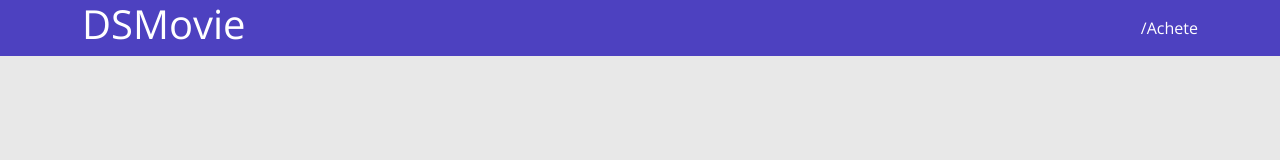
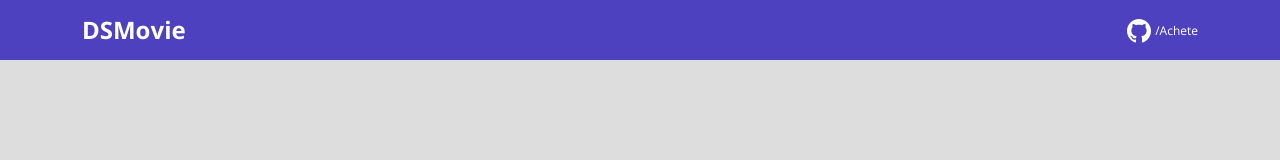
Before and after one commit to Achette/DSMovie, a plain HTML site: page index.html in a window 1280 px wide. Drawn offline with nearby package versions, Linux system fonts and the light colour scheme.

Commit message:
added github logo

```diff
--- a/assets/css/style.css
+++ b/assets/css/style.css
@@ -1,24 +1,48 @@
-@import url('https://fonts.googleapis.com/css2?family=Open+Sans:wght@300;400;700&display=swap');
+@import url("https://fonts.googleapis.com/css2?family=Open+Sans:wght@300;400;700&display=swap");
+
+:root {
+  --bg-gray: #ddd;
+  --color-primary: #4d41c0;
+  --white: #fff;
+}
 
 * {
   margin: 0;
   padding: 0;
   box-sizing: border-box;
-    font-family: 'Open Sans', sans-serif;
+  font-family: "Open Sans", sans-serif;
+}
+
+h1, h2, h3, h4 {
+    margin: 0;
 }
 
 body {
-    background-color: #e8e8e8;
+  background-color: var(--bg-gray);
 }
 
 header {
-    background-color: #4d41c0;
-    color: #fff;
+  background-color: var(--color-primary);
+  color: var(--white);
+  height: 60px;
+  display: flex;
+  align-items: center;
 }
 
-a, a:hover {
+a,
+a:hover {
   color: unset;
   text-decoration: none;
+}
+
+nav h1 {
+  font-size: 24px;
+  font-weight: 700;
+}
+
+nav a {
+  font-size: 12px;
+  font-weight: 400;
 }
 
 .nav-content {
--- a/index.html
+++ b/index.html
@@ -1,31 +1,33 @@
 <!DOCTYPE html>
 <html lang="pt-br">
-  <head>
+
+<head>
     <meta charset="UTF-8" />
     <meta http-equiv="X-UA-Compatible" content="IE=edge" />
     <meta name="viewport" content="width=device-width, initial-scale=1.0" />
 
     <!-- CSS only -->
-    <link
-      href="https://cdn.jsdelivr.net/npm/bootstrap@5.1.3/dist/css/bootstrap.min.css"
-      rel="stylesheet"
-      integrity="sha384-1BmE4kWBq78iYhFldvKuhfTAU6auU8tT94WrHftjDbrCEXSU1oBoqyl2QvZ6jIW3"
-      crossorigin="anonymous"
-    />
+    <link href="https://cdn.jsdelivr.net/npm/bootstrap@5.1.3/dist/css/bootstrap.min.css" rel="stylesheet"
+        integrity="sha384-1BmE4kWBq78iYhFldvKuhfTAU6auU8tT94WrHftjDbrCEXSU1oBoqyl2QvZ6jIW3" crossorigin="anonymous" />
 
     <link rel="stylesheet" href="./assets/css/style.css" />
 
     <title>DSMovies</title>
-  </head>
+</head>
 
-  <body>
+<body>
 
     <header>
         <nav class="nav-content container">
             <h1>DSMovie</h1>
-            <a href="https://github.com/Achette" target="__blank">/Achete</a>
+            <div>
+                <img src="./assets/img/Github.svg" alt="">
+                <a href="https://github.com/Achette" target="__blank">/Achete</a>
+            </div>
+
         </nav>
     </header>
 
-  </body>
+</body>
+
 </html>
```
Also changed, not shown: assets/img/Github.svg (added). Lines whose indentation alone changed are shown as unchanged.
